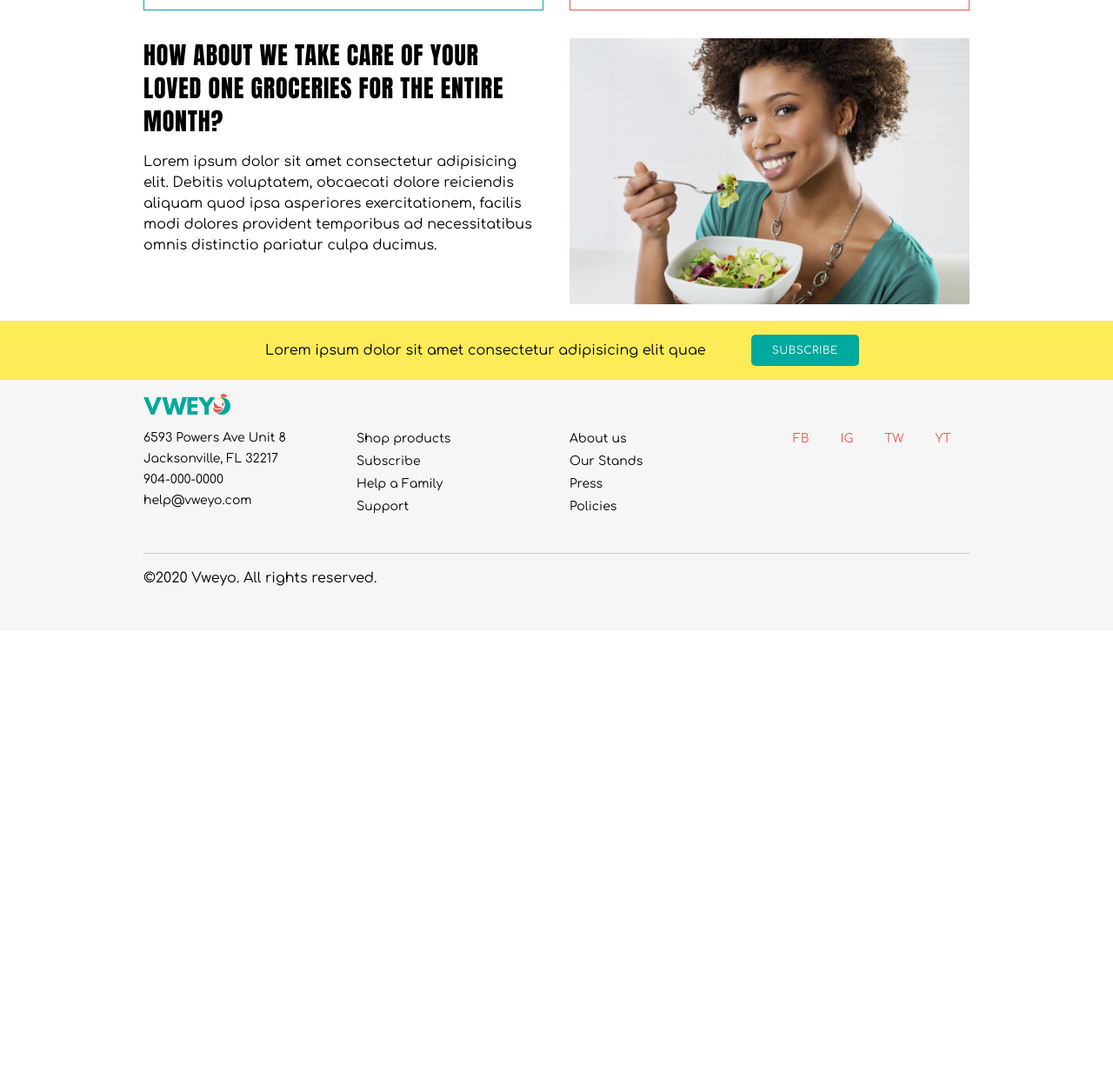
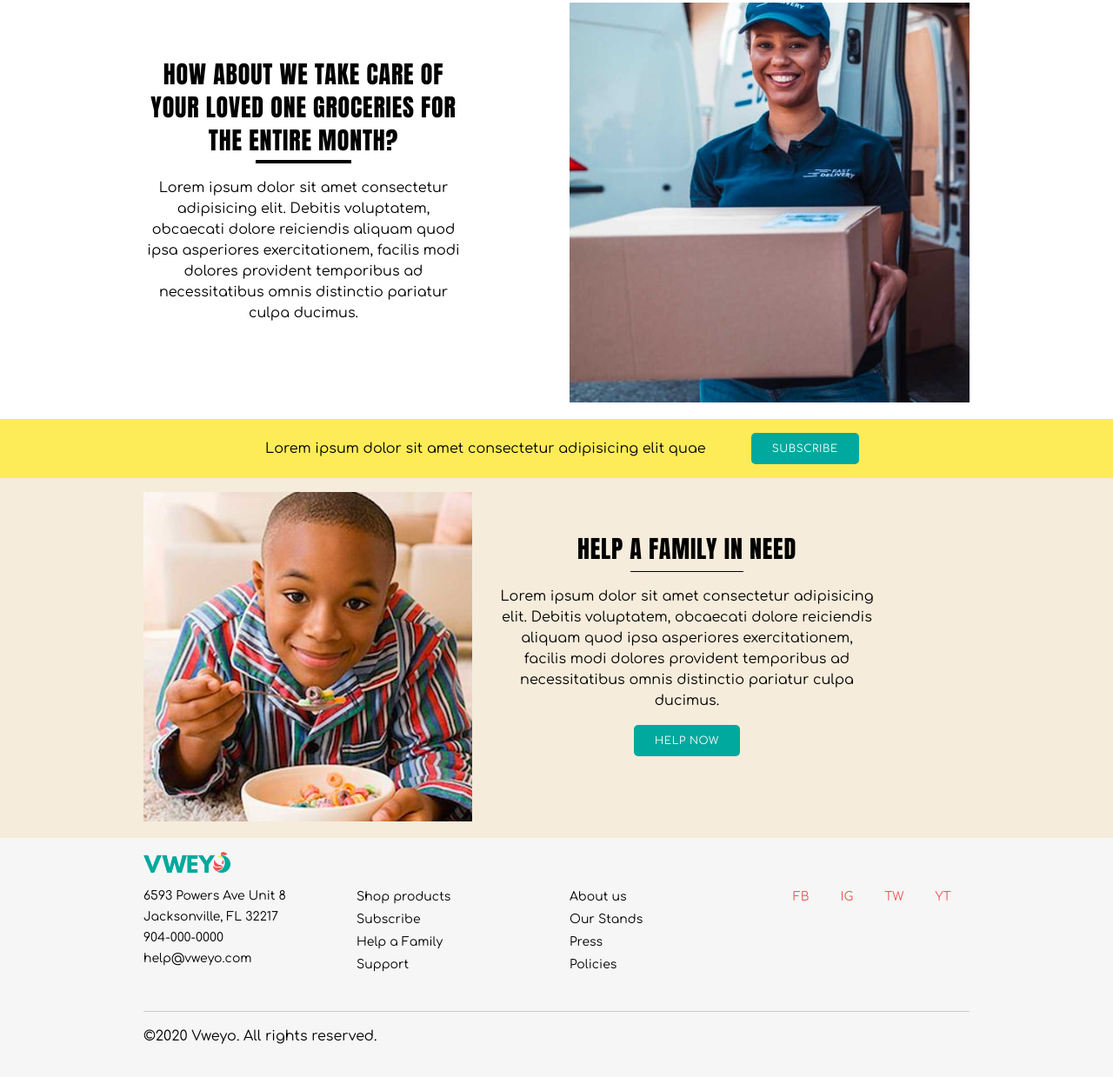
Before and after one commit to kenold/vweyo, a website: page index.html in a window 1280 px wide. Shown: the part 1406-2645 px from the top of the page at 87% size. Before the commit the page ends 2131 px from the top, so only its background shows below. Drawn offline with Linux system fonts and the light colour scheme.

Commit message:
add new content-grid section

```diff
--- a/index.html
+++ b/index.html
@@ -57,12 +57,12 @@
         <section class="hero section bg--beige">
             <div class="container">
                 <div class="row">
-                    <div class="col-12 col-md-5 order-md-2">
+                    <div class="col-12 col-md-4 order-md-2">
                         <div class="hero__photo">
                             <img src="assets/images/woman-hero" alt="Woman with red headwrap">
                         </div>
                     </div>
-                    <div class="col-12 col-md-7 order-md-1">
+                    <div class="col-12 col-md-8 order-md-1">
                         <div class="hero__body">
                             <h1>Helping Haitians outside of Haiti feed their loved ones in minutes</h1>
                             <p>Lorem ipsum dolor sit amet consectetur adipisicing elit. Praesentium quas vitae aliquid culpa quis labore nobis itaque.</p>
@@ -147,18 +147,18 @@
             </div>
         </section>
 
-        <section class="subscribe section">
+        <section class="content-grid section">
             <div class="container">
                 <div class="row">
                     <div class="col-12 col-md-6 order-md-2">
-                    <div class="subscribe__photo">
-                        <img src="assets/images/woman-eating.jpg" alt="Woman eating salad">
-                    </div>
+                        <div class="content-grid__photo">
+                            <img src="assets/images/woman-box-delivery-smile.jpg" alt="Image description">
+                        </div>
                     </div>
                     <div class="col-12 col-md-6 order-md-1">
-                        <div class="subscribe__body">
-                            <h2 class="subscribe__title">How about we take care of your loved one groceries for the entire month?</h2>
-                            <p class="subscribe__description">Lorem ipsum dolor sit amet consectetur adipisicing elit. Debitis voluptatem, obcaecati dolore reiciendis aliquam quod ipsa asperiores exercitationem, facilis modi dolores provident temporibus ad necessitatibus omnis distinctio pariatur culpa ducimus.</p>
+                        <div class="content-grid__body">
+                            <h2 class="content-grid__title">How about we take care of your loved one groceries for the entire month?</h2>
+                            <p class="content-grid__text">Lorem ipsum dolor sit amet consectetur adipisicing elit. Debitis voluptatem, obcaecati dolore reiciendis aliquam quod ipsa asperiores exercitationem, facilis modi dolores provident temporibus ad necessitatibus omnis distinctio pariatur culpa ducimus.</p>
                         </div>
                     </div>
                 </div>
@@ -177,6 +177,26 @@
                 </div>
             </div>
         </section>
+
+        <section class="content-grid bg--beige section">
+            <div class="container">
+                <div class="row">
+                    <div class="col-12 col-md-5 order-md-1">
+                        <div class="content-grid__photo">
+                            <img src="assets/images/boy-eating-cereal.jpg" alt="Image description">
+                        </div>
+                    </div>
+                    <div class="col-12 col-md-7 order-md-2">
+                        <div class="content-grid__body">
+                            <h2 class="content-grid__title">Help a family in need</h2>
+                            <p class="content-grid__text">Lorem ipsum dolor sit amet consectetur adipisicing elit. Debitis voluptatem, obcaecati dolore reiciendis aliquam quod ipsa asperiores exercitationem, facilis modi dolores provident temporibus ad necessitatibus omnis distinctio pariatur culpa ducimus.</p>
+                            <a role="button" href="#" class="btn btn--primary">Help Now</a>
+                        </div>
+                    </div>
+                </div>
+            </div>
+        </section>
+
 
     </main>
     <footer class="main-footer">
```
